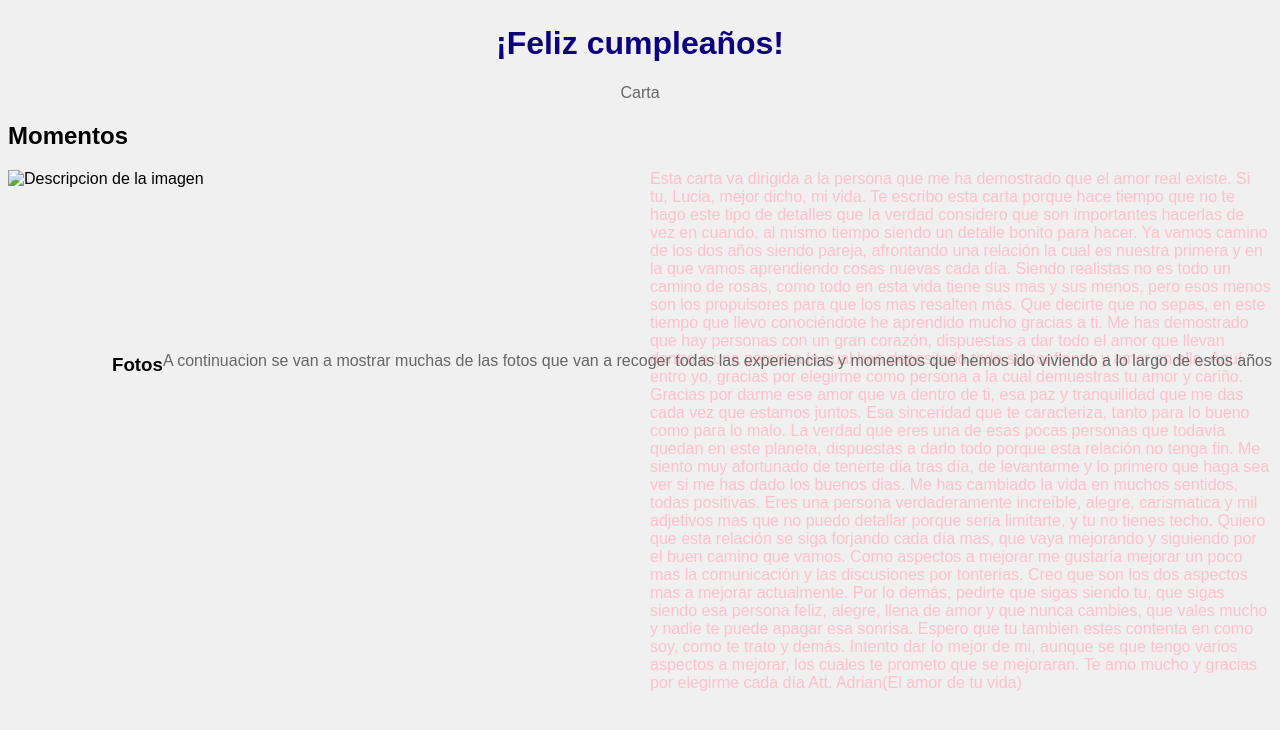
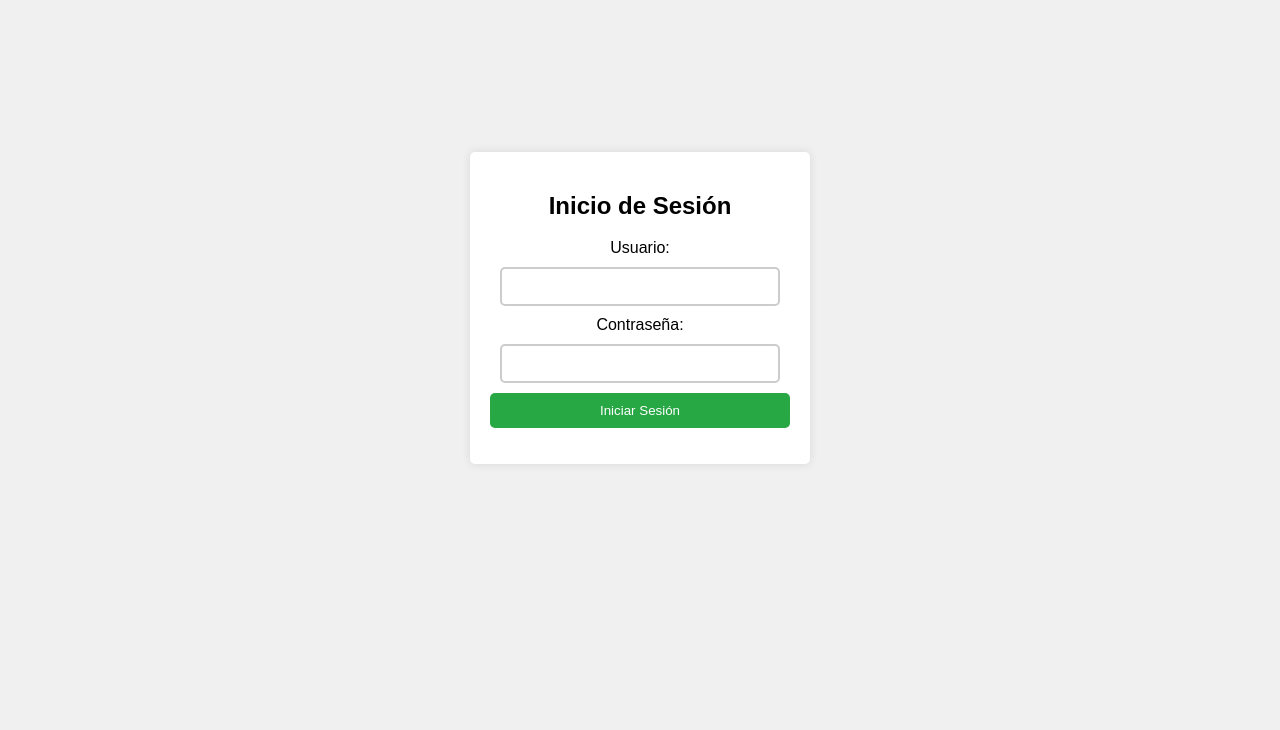
Before and after one commit to Adriangr7/Regalo, a plain HTML site: page index.html in a window 1280 px wide. Drawn offline with Linux system fonts and the light colour scheme.

Commit message:
Add files via upload

```diff
--- a/index.html
+++ b/index.html
@@ -1,51 +1,23 @@
 <!DOCTYPE html>
 <html lang="es">
-    <head>
-        <meta charset="UTF-8">
-        <meta name="viewport" content="width=device-width, initial-scake=1.0">
-        <title>Regalo Lucia</title>
-        <link rel="stylesheet" href="styles.css">
-    </head>
-    <body class="index">
-        <h1>¡Feliz cumpleaños!</h1>
-        <p>Carta</p>
-        <script src="script.js"></script>
-        <h2>Momentos</h2>
-        <div class="carta_foto">
-        <img src="regalo.jpeg" alt="Descripcion de la imagen">
-        <p id="carta">Esta carta va dirigida a la persona que me ha demostrado que el amor real existe. Si tu,
-            Lucia, mejor dicho, mi vida. Te escribo esta carta porque hace tiempo que no te hago este
-            tipo de detalles que la verdad considero que son importantes hacerlas de vez en cuando,
-            al mismo tiempo siendo un detalle bonito para hacer. Ya vamos camino de los dos años
-            siendo pareja, afrontando una relación la cual es nuestra primera y en la que vamos
-            aprendiendo cosas nuevas cada día. Siendo realistas no es todo un camino de rosas,
-            como todo en esta vida tiene sus mas y sus menos, pero esos menos son los propulsores
-            para que los mas resalten más. Que decirte que no sepas, en este tiempo que llevo
-            conociéndote he aprendido mucho gracias a ti. Me has demostrado que hay personas con
-            un gran corazón, dispuestas a dar todo el amor que llevan dentro a una persona la cual
-            han depositado toda su confianza y amor en ella. Aquí entro yo, gracias por elegirme
-            como persona a la cual demuestras tu amor y cariño. Gracias por darme ese amor que va
-            dentro de ti, esa paz y tranquilidad que me das cada vez que estamos juntos. Esa
-            sinceridad que te caracteriza, tanto para lo bueno como para lo malo. La verdad que eres
-            una de esas pocas personas que todavía quedan en este planeta, dispuestas a darlo todo
-            porque esta relación no tenga fin. Me siento muy afortunado de tenerte día tras día, de
-            levantarme y lo primero que haga sea ver si me has dado los buenos dias. Me has
-            cambiado la vida en muchos sentidos, todas positivas. Eres una persona verdaderamente
-            increíble, alegre, carismatica y mil adjetivos mas que no puedo detallar porque seria
-            limitarte, y tu no tienes techo. Quiero que esta relación se siga forjando cada día mas, que
-            vaya mejorando y siguiendo por el buen camino que vamos. Como aspectos a mejorar me
-            gustaría mejorar un poco mas la comunicación y las discusiones por tonterías. Creo que
-            son los dos aspectos mas a mejorar actualmente. Por lo demás, pedirte que sigas siendo
-            tu, que sigas siendo esa persona feliz, alegre, llena de amor y que nunca cambies, que
-            vales mucho y nadie te puede apagar esa sonrisa. Espero que tu tambien estes contenta
-            en como soy, como te trato y demás. Intento dar lo mejor de mi, aunque se que tengo
-            varios aspectos a mejorar, los cuales te prometo que se mejoraran. Te amo mucho y
-            gracias por elegirme cada día
-            Att. Adrian(El amor de tu vida)</p>
-        </div>
-        <div class="carta_foto">
-        <h3>Fotos</h3>
-        <p>A continuacion se van a mostrar muchas de las fotos que van a recoger todas las experiencias y momentos
-        que hemos ido viviendo a lo largo de estos años</p>
+<head>
+    <meta charset="UTF-8">
+    <meta name="viewport" content="width=device-width, initial-scale=1.0">
+    <title>Inicio de Sesión</title>
+    <link rel="stylesheet" href="styles.css">
+</head>
+<body class="inicio">
+    <div class="login-container">
+        <h2>Inicio de Sesión</h2>
+        <form id="loginForm">
+            <label for="username">Usuario:</label>
+            <input type="text" id="username" name="username" required>
+            <label for="password">Contraseña:</label>
+            <input type="password" id="password" name="password" required>
+            <button type="submit">Iniciar Sesión</button>
+        </form>
+        <p id="error-message"></p>
     </div>
+    <script src="script.js"></script>
+</body>
 </html>
```
Also changed, not shown: contenido.html (added, +52 -0 lines).
